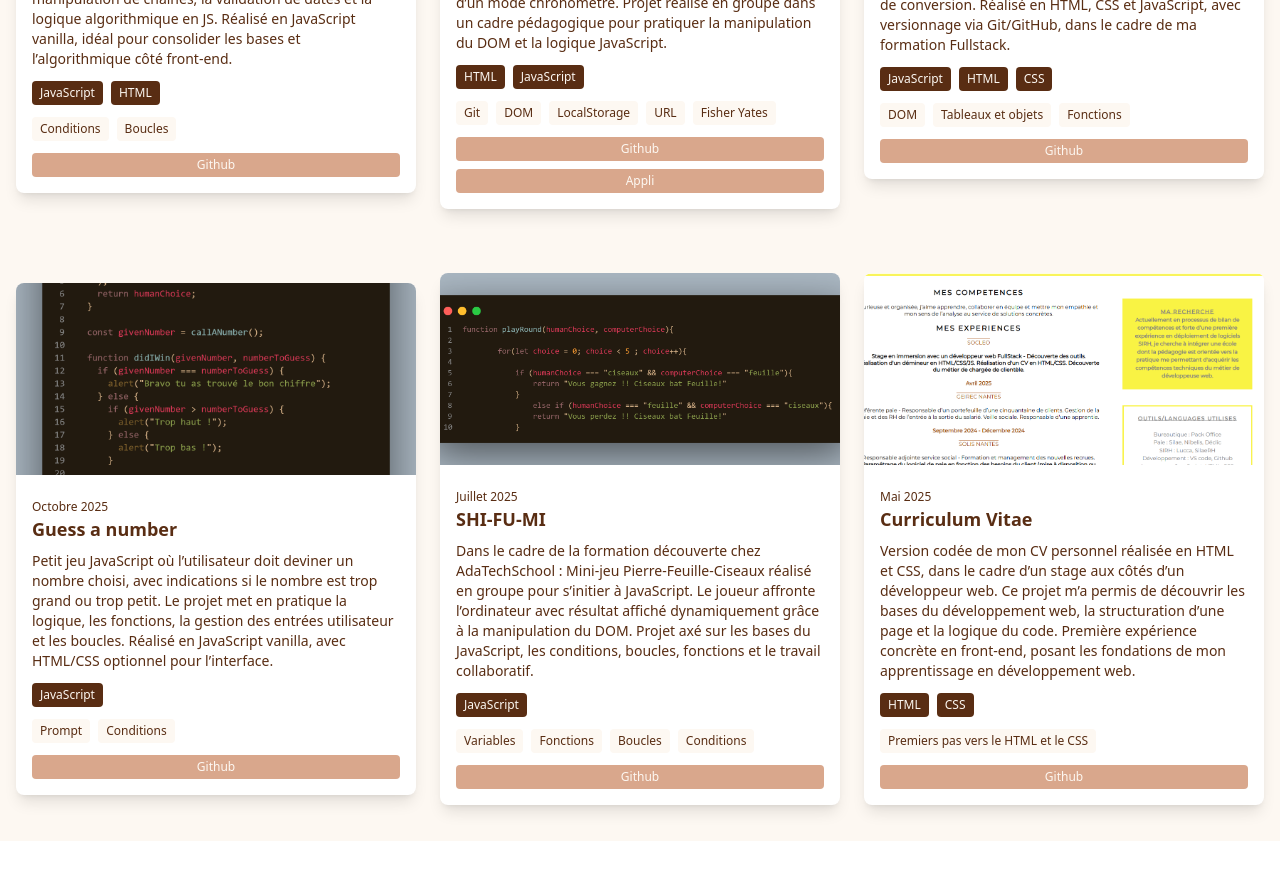
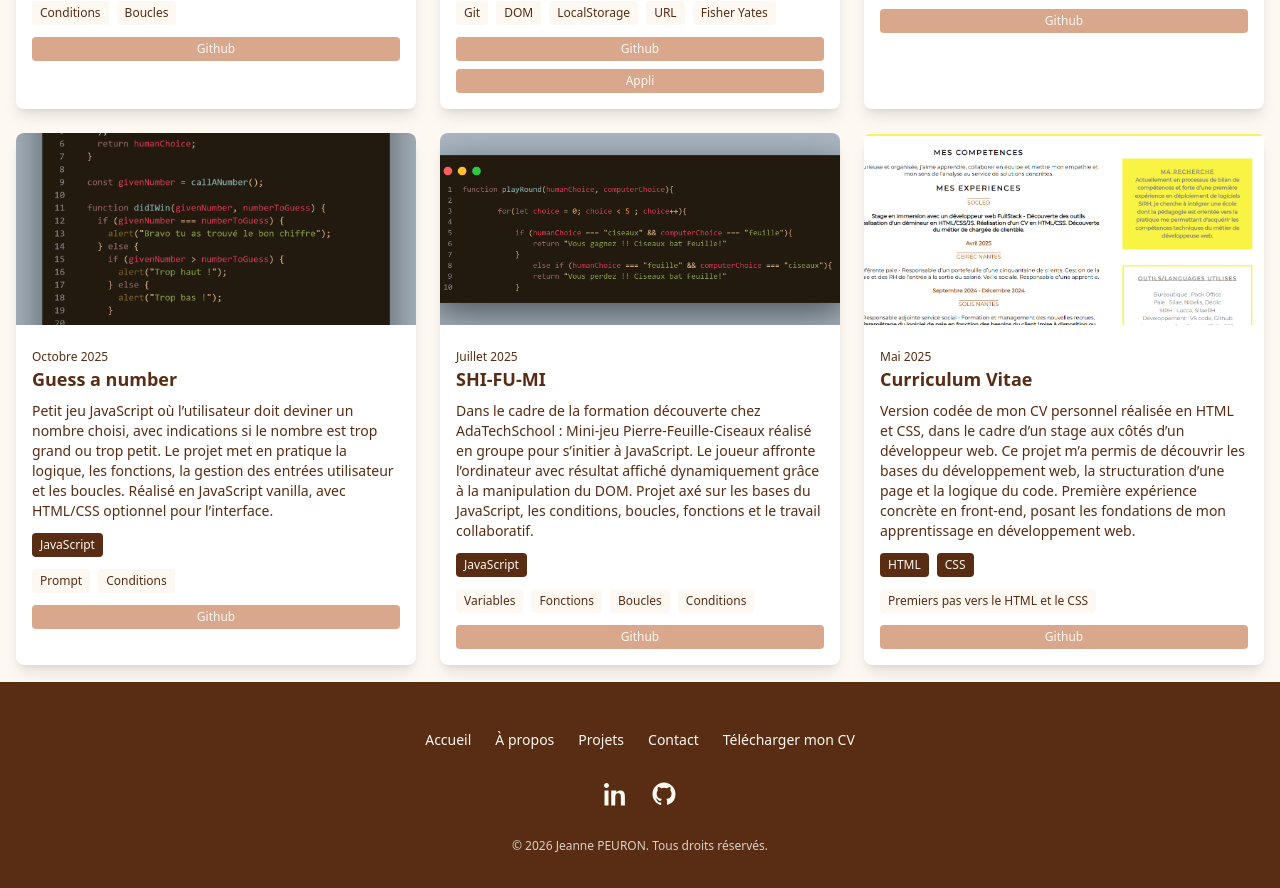
Before and after one commit to JeannePeuron/portfoliov2, a React (Vite) app: page / in a window 1280 px wide. Shown: the part 2620-3508 px from the top of the page. Before the commit the page ends 3461 px from the top, so only its background shows below. Built offline with nearby package versions, Linux system fonts and the light colour scheme; a web font is replaced by a local one.

Commit message:
feat : footer

```diff
--- a/src/components/Card.tsx
+++ b/src/components/Card.tsx
@@ -22,7 +22,7 @@ export default function Card({
   date,
 }: CardProp) {
   return (
-    <div className="bg-white mb-5 mt-5 w-full max-w-md rounded-lg overflow-hidden shadow-lg transition-all duration-300 ease-out hover:scale-105 hover:-translate-y-2 hover:shadow-xl">
+    <div className="bg-white h-full w-full max-w-md rounded-lg overflow-hidden shadow-lg transition-all duration-300 hover:scale-105">
       {/* Image */}
       <div className="w-full h-48 overflow-hidden">
         <img src={picture} alt={name} className="w-full h-full object-cover" />
@@ -65,7 +65,7 @@ export default function Card({
               <a
                 key={key}
                 href={url}
-                className="bg-[#D9A78C] text-[#FDF8F2] hover:bg-[#592D13] hover:text-[FDF8F2] font-medium py-1 px-4 rounded cursor-pointer w-full inline-block text-center"
+                className="bg-[#D9A78C] text-[#FDF8F2] hover:bg-[#592D13] hover:text-[#FDF8F2] font-medium py-1 px-4 rounded cursor-pointer w-full inline-block text-center"
               >
                 {key === "github"
                   ? "Github"
--- /dev/null
+++ b/src/components/Footer.tsx
@@ -0,0 +1,59 @@
+export default function Footer() {
+  return (
+    <footer
+      className="border-t"
+      style={{ backgroundColor: "#592D13", color: "#FDF8F2" }}
+    >
+      <div className="mx-auto flex max-w-7xl flex-col items-center gap-8 px-4 py-12">
+        {/* Navigation */}
+        <div className="flex flex-wrap items-center justify-center gap-6 text-sm font-medium">
+          <FooterItem label="Accueil" />
+          <FooterItem label="À propos" />
+          <FooterItem label="Projets" />
+          <FooterItem label="Contact" />
+          <FooterItem label="Télécharger mon CV" />
+        </div>
+
+        {/* Réseaux sociaux */}
+        <div className="flex items-center gap-6">
+          {/* LinkedIn */}
+          <Icon>
+            <svg
+              xmlns="http://www.w3.org/2000/svg"
+              fill="currentColor"
+              viewBox="0 0 24 24"
+              className="h-6 w-6"
+            >
+              <path d="M4.98 3.5C4.98 4.88 3.86 6 2.5 6S0 4.88 0 3.5 1.12 1 2.5 1s2.48 1.12 2.48 2.5zM.5 8.5h4v15h-4v-15zM8.5 8.5h3.8v2.05h.05c.53-1 1.83-2.05 3.77-2.05 4.03 0 4.78 2.65 4.78 6.1v8.9h-4v-7.9c0-1.88-.03-4.3-2.62-4.3-2.63 0-3.03 2.05-3.03 4.17v8.03h-4v-15z" />
+            </svg>
+          </Icon>
+
+          {/* GitHub */}
+          <Icon>
+            <svg
+              xmlns="http://www.w3.org/2000/svg"
+              fill="currentColor"
+              viewBox="0 0 24 24"
+              className="h-6 w-6"
+            >
+              <path d="M12 .5C5.73.5.5 5.74.5 12.02c0 5.1 3.29 9.43 7.86 10.96.58.11.79-.25.79-.56v-2.04c-3.2.7-3.87-1.54-3.87-1.54-.53-1.36-1.29-1.72-1.29-1.72-1.05-.72.08-.71.08-.71 1.16.08 1.77 1.2 1.77 1.2 1.03 1.77 2.7 1.26 3.36.96.1-.75.4-1.26.72-1.55-2.55-.29-5.23-1.28-5.23-5.7 0-1.26.45-2.3 1.2-3.11-.12-.3-.52-1.52.11-3.16 0 0 .98-.31 3.2 1.19a11.1 11.1 0 0 1 5.82 0c2.22-1.5 3.2-1.19 3.2-1.19.63 1.64.23 2.86.11 3.16.75.81 1.2 1.85 1.2 3.11 0 4.43-2.69 5.4-5.25 5.68.41.35.77 1.04.77 2.1v3.11c0 .31.21.68.8.56A11.52 11.52 0 0 0 23.5 12C23.5 5.74 18.27.5 12 .5z" />
+            </svg>
+          </Icon>
+        </div>
+
+        {/* Copyright */}
+        <p className="text-xs opacity-80">
+          © {new Date().getFullYear()} Jeanne PEURON. Tous droits réservés.
+        </p>
+      </div>
+    </footer>
+  );
+}
+
+function FooterItem({ label }: { label: string }) {
+  return <span>{label}</span>;
+}
+
+function Icon({ children }: { children: React.ReactNode }) {
+  return <span className="cursor-pointer">{children}</span>;
+}
--- a/src/components/ListCards.tsx
+++ b/src/components/ListCards.tsx
@@ -3,7 +3,7 @@ import cardsData from "../data/cardsData.json";
 
 export default function ListCards() {
   return (
-    <div className=" bg-[#FDF8F2] flex flex-col items-center lg:grid grid-cols-3 p-4 gap-6">
+    <div className="bg-[#FDF8F2] grid grid-cols-1 lg:grid-cols-3 gap-6 p-4 place-items-center">
       {cardsData.map((card) => (
         <Card key={card.id} {...card} />
       ))}
--- a/src/pages/HomePage.tsx
+++ b/src/pages/HomePage.tsx
@@ -1,6 +1,7 @@
 import ListCards from "../components/ListCards";
 import HomeImage from "../components/HomeImage";
 import Navbar from "../components/Navbar";
+import Footer from "../components/Footer";
 
 export default function HomePage() {
   return (
@@ -8,6 +9,7 @@ export default function HomePage() {
       <Navbar></Navbar>
       <HomeImage></HomeImage>
       <ListCards></ListCards>
+      <Footer></Footer>
     </div>
   );
 }
```
